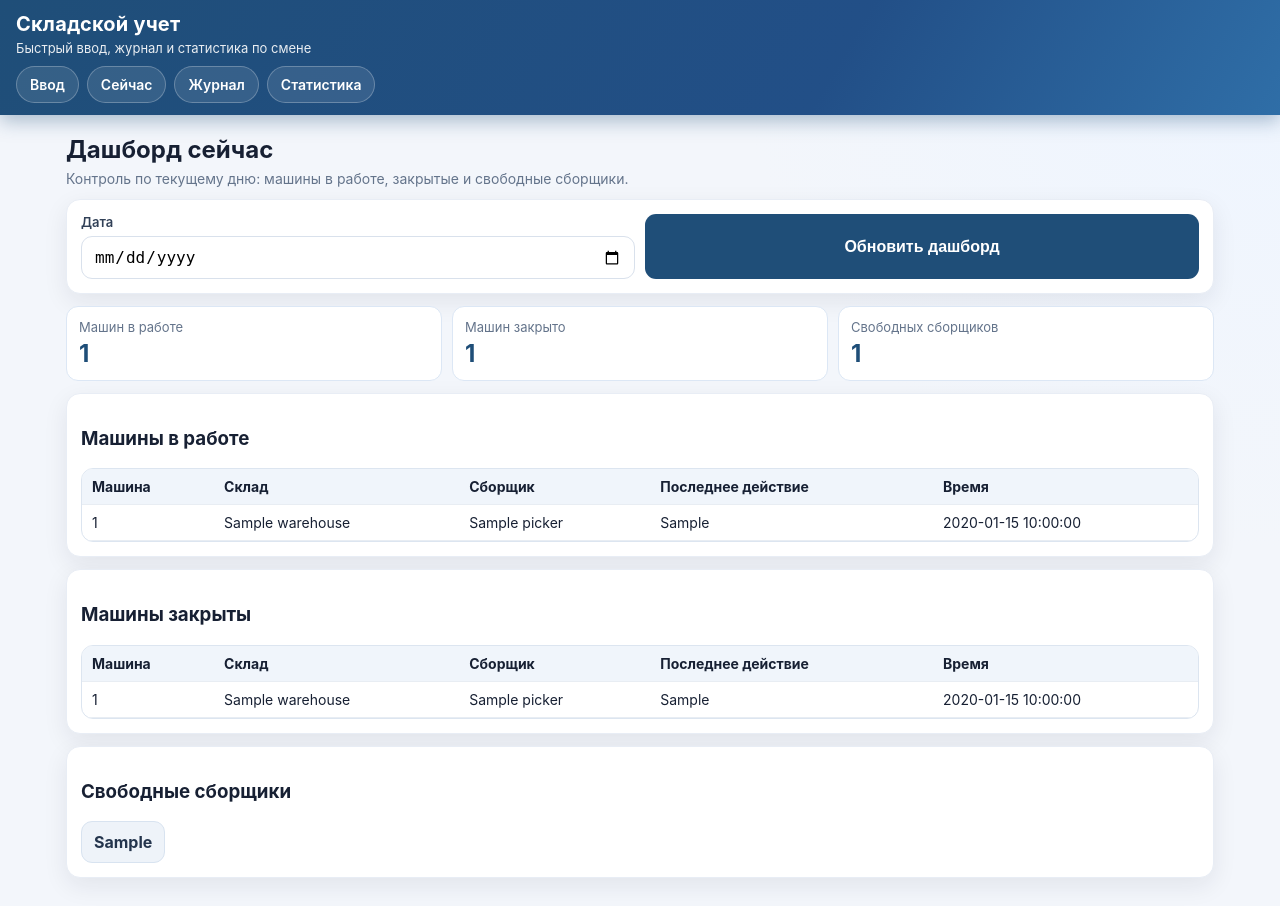
After one commit to joker10451/warehouse-picker-app, a FastAPI app: template templates/live.html in a window 1280 px wide. The commit adds this page. Run offline with FastAPI, Linux system fonts and the light colour scheme; the template is opened without the code that fills it: most values are stand-ins (such as "Sample title", 1, 10 or a date in 2020).

Commit message:
Add live dashboard for active, closed, and free pickers
Made-with: Cursor

```diff
--- a/app_web.py
+++ b/app_web.py
@@ -326,6 +326,51 @@ def stats_for(day: str, date_from: str, date_to: str) -> dict:
     }
 
 
+def live_dashboard(day: str) -> dict:
+    conn = db()
+    cur = conn.cursor()
+    cur.execute(
+        """
+        WITH latest_per_truck AS (
+            SELECT
+                truck_number,
+                picker,
+                warehouse,
+                work_type,
+                work_time,
+                ROW_NUMBER() OVER (
+                    PARTITION BY truck_number
+                    ORDER BY work_time DESC, id DESC
+                ) AS rn
+            FROM work_logs
+            WHERE work_date = ? AND TRIM(truck_number) <> ''
+        )
+        SELECT truck_number, picker, warehouse, work_type, work_time
+        FROM latest_per_truck
+        WHERE rn = 1
+        ORDER BY work_time DESC, truck_number
+        """,
+        (day,),
+    )
+    latest_rows = cur.fetchall()
+
+    active = [r for r in latest_rows if "закры" not in (r["work_type"] or "").lower()]
+    closed = [r for r in latest_rows if "закры" in (r["work_type"] or "").lower()]
+    busy_pickers = {r["picker"] for r in active if (r["picker"] or "").strip()}
+    all_pickers = set(get_pickers())
+    free_pickers = sorted(all_pickers - busy_pickers)
+
+    conn.close()
+    return {
+        "active_trucks": active,
+        "closed_trucks": closed,
+        "free_pickers": free_pickers,
+        "busy_count": len(active),
+        "closed_count": len(closed),
+        "free_count": len(free_pickers),
+    }
+
+
 @app.get("/stats", response_class=HTMLResponse)
 def stats(
     request: Request,
@@ -336,6 +381,13 @@ def stats(
     data = stats_for(day, date_from, date_to)
     context = {"request": request, "day": day, "date_from": date_from, "date_to": date_to, **data}
     return templates.TemplateResponse(request=request, name="stats.html", context=context)
+
+
+@app.get("/live", response_class=HTMLResponse)
+def live(request: Request, day: str = Query(default_factory=lambda: date.today().isoformat())) -> HTMLResponse:
+    data = live_dashboard(day)
+    context = {"request": request, "day": day, **data}
+    return templates.TemplateResponse(request=request, name="live.html", context=context)
 
 
 @app.get("/export/journal.xlsx")
--- a/templates/base.html
+++ b/templates/base.html
@@ -18,6 +18,7 @@
     </div>
     <nav>
       <a href="/" data-nav="/">Ввод</a>
+      <a href="/live" data-nav="/live">Сейчас</a>
       <a href="/journal" data-nav="/journal">Журнал</a>
       <a href="/stats" data-nav="/stats">Статистика</a>
     </nav>
--- /dev/null
+++ b/templates/live.html
@@ -0,0 +1,78 @@
+{% extends "base.html" %}
+{% block content %}
+<section class="page-head">
+  <h2>Дашборд сейчас</h2>
+  <p>Контроль по текущему дню: машины в работе, закрытые и свободные сборщики.</p>
+</section>
+
+<section class="card">
+  <form method="get" action="/live" class="grid">
+    <label>Дата<input type="date" name="day" value="{{ day }}" required></label>
+    <button type="submit">Обновить дашборд</button>
+  </form>
+</section>
+
+<section class="kpis">
+  <div class="kpi">
+    <div class="kpi-label">Машин в работе</div>
+    <div class="kpi-value">{{ busy_count }}</div>
+  </div>
+  <div class="kpi">
+    <div class="kpi-label">Машин закрыто</div>
+    <div class="kpi-value">{{ closed_count }}</div>
+  </div>
+  <div class="kpi">
+    <div class="kpi-label">Свободных сборщиков</div>
+    <div class="kpi-value">{{ free_count }}</div>
+  </div>
+</section>
+
+<section class="card">
+  <h3>Машины в работе</h3>
+  <div class="table-wrap">
+    <table>
+      <thead><tr><th>Машина</th><th>Склад</th><th>Сборщик</th><th>Последнее действие</th><th>Время</th></tr></thead>
+      <tbody>
+      {% for r in active_trucks %}
+      <tr>
+        <td>{{ r.truck_number }}</td>
+        <td>{{ r.warehouse }}</td>
+        <td>{{ r.picker }}</td>
+        <td>{{ r.work_type }}</td>
+        <td>{{ r.work_time }}</td>
+      </tr>
+      {% endfor %}
+      </tbody>
+    </table>
+  </div>
+</section>
+
+<section class="card">
+  <h3>Машины закрыты</h3>
+  <div class="table-wrap">
+    <table>
+      <thead><tr><th>Машина</th><th>Склад</th><th>Сборщик</th><th>Последнее действие</th><th>Время</th></tr></thead>
+      <tbody>
+      {% for r in closed_trucks %}
+      <tr>
+        <td>{{ r.truck_number }}</td>
+        <td>{{ r.warehouse }}</td>
+        <td>{{ r.picker }}</td>
+        <td>{{ r.work_type }}</td>
+        <td>{{ r.work_time }}</td>
+      </tr>
+      {% endfor %}
+      </tbody>
+    </table>
+  </div>
+</section>
+
+<section class="card">
+  <h3>Свободные сборщики</h3>
+  <div class="row">
+    {% for p in free_pickers %}
+      <span class="btn ghost">{{ p }}</span>
+    {% endfor %}
+  </div>
+</section>
+{% endblock %}
```
